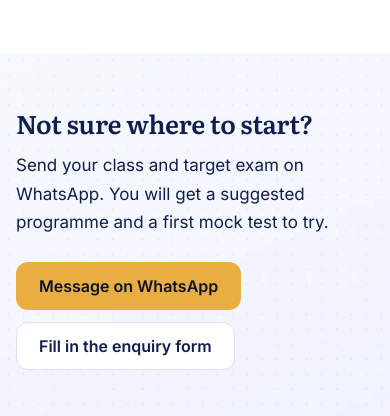
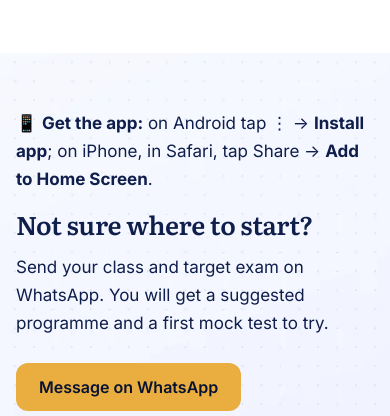
Before and after one commit to DrBKM/expert-physics, a plain HTML site: page index.html in a window 390 px wide. Shown: the part 4650-5066 px from the top of the page. Drawn offline with Linux system fonts and the light colour scheme; no server answers.

Commit message:
Add installation tip for mobile app

```diff
--- a/index.html
+++ b/index.html
@@ -118,6 +118,7 @@
 
 <section class="sec paper">
   <div class="w narrow">
+    <p class="install-tip">📱 <b>Get the app:</b> on Android tap ⋮ → <b>Install app</b>; on iPhone, in Safari, tap Share → <b>Add to Home Screen</b>.</p>
     <h2>Not sure where to start?</h2>
     <p>Send your class and target exam on WhatsApp. You will get a suggested programme and a first mock test to try.</p>
     <div class="actions"><a class="btn gold" data-ep-href="whatsapp" href="#">Message on WhatsApp</a><a class="btn line" href="contact.html#enquire">Fill in the enquiry form</a></div>
```
